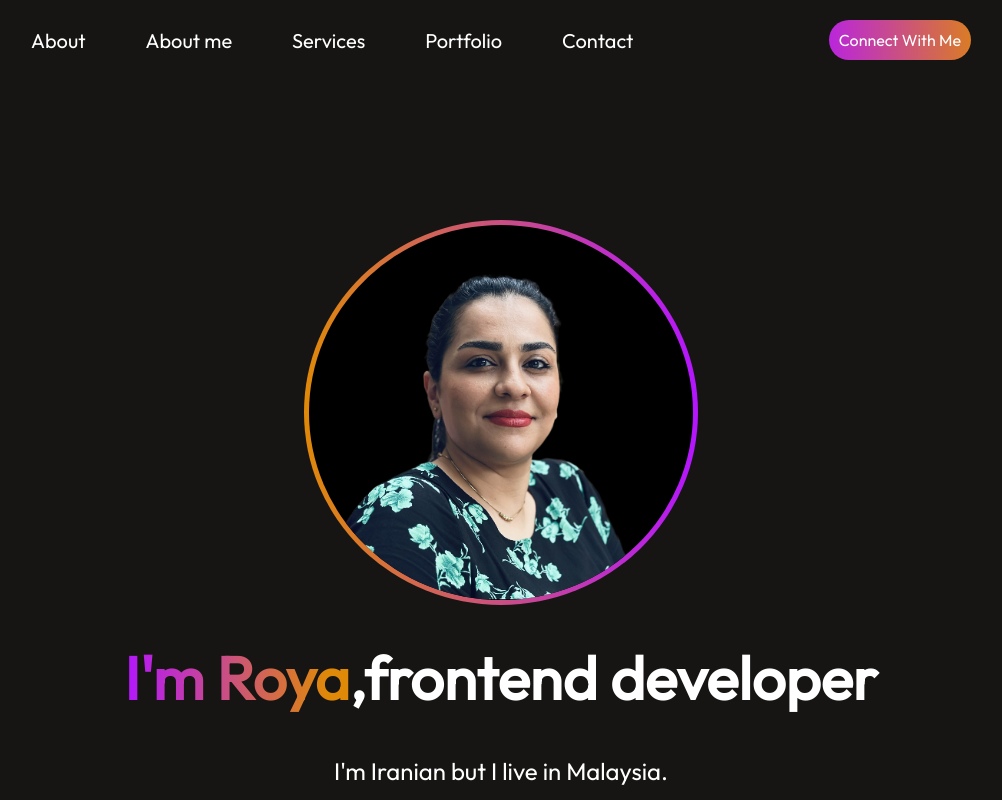
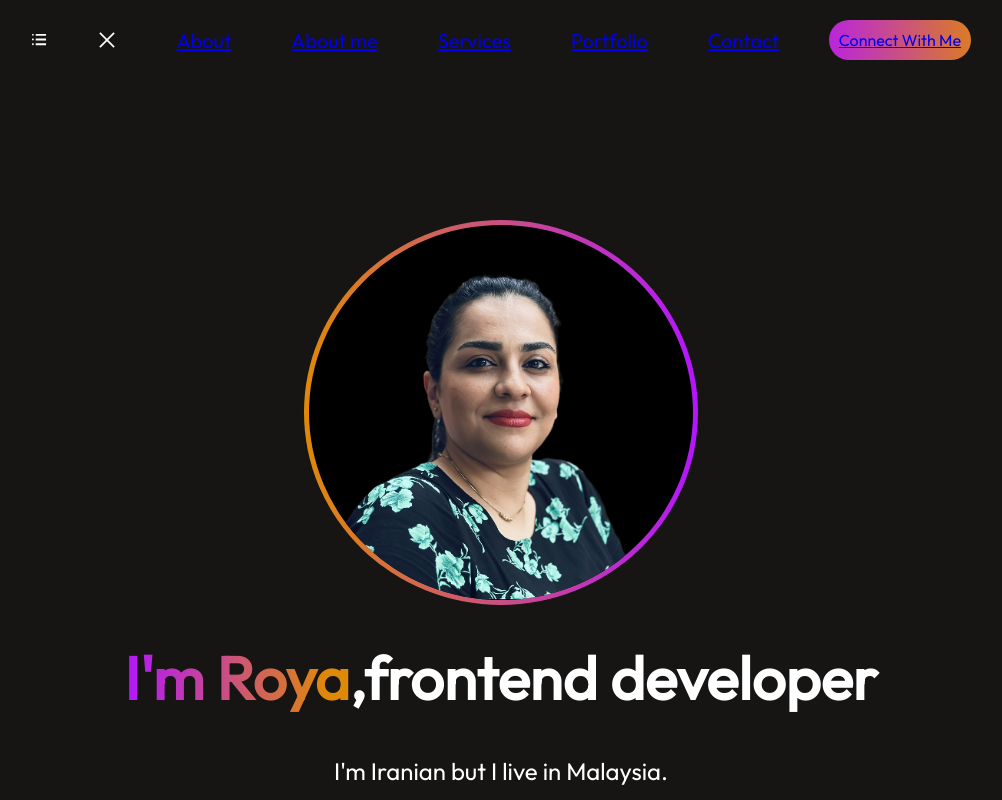
Before and after one commit to RoyaRastegar/my-portfolio-react, a React (Vite) app: page / in a window 1280 px wide. Shown: the top 800 px of the page, without its empty margins (139-1141 px from the left). Built offline with nearby package versions, Linux system fonts and the light colour scheme.

Commit message:
open&close menu function

```diff
--- a/src/components/Navbar/Navbar.jsx
+++ b/src/components/Navbar/Navbar.jsx
@@ -1,15 +1,38 @@
+import AnchorLink from "react-anchor-link-smooth-scroll";
 import "./Navbar.css";
 import PropTypes from "prop-types";
+import { TfiMenuAlt } from "react-icons/tfi";
+import { RiCloseLargeFill } from "react-icons/ri";
+import { useRef } from "react";
 
 const Navbar = ({ navItem }) => {
+  const menuRef = useRef();
+
+  const openMenu = () => {
+    menuRef.current.style.right = "0";
+  };
+  const closeMenu = () => {
+    menuRef.current.style.right = "-350px";
+  };
   return (
     <div className="navbar">
-      <ul className="nav-menu">
+      <TfiMenuAlt className="nav-mob-open" onClick={openMenu} />
+      <ul ref={menuRef} className="nav-menu">
+        <RiCloseLargeFill className="nav-mob-close" onClick={closeMenu} />
         {navItem.map((item, index) => (
-          <li key={index}>{item}</li>
+          <li key={index}>
+            <AnchorLink className="anchor-link" offset={50} href={`#${item}`}>
+              {item}
+            </AnchorLink>
+          </li>
         ))}
       </ul>
-      <div className="nav-connect">Connect With Me</div>
+      <div className="nav-connect">
+        {" "}
+        <AnchorLink className="anchor-link" offset={50} href="#Contact">
+          Connect With Me
+        </AnchorLink>
+      </div>
     </div>
   );
 };
```
